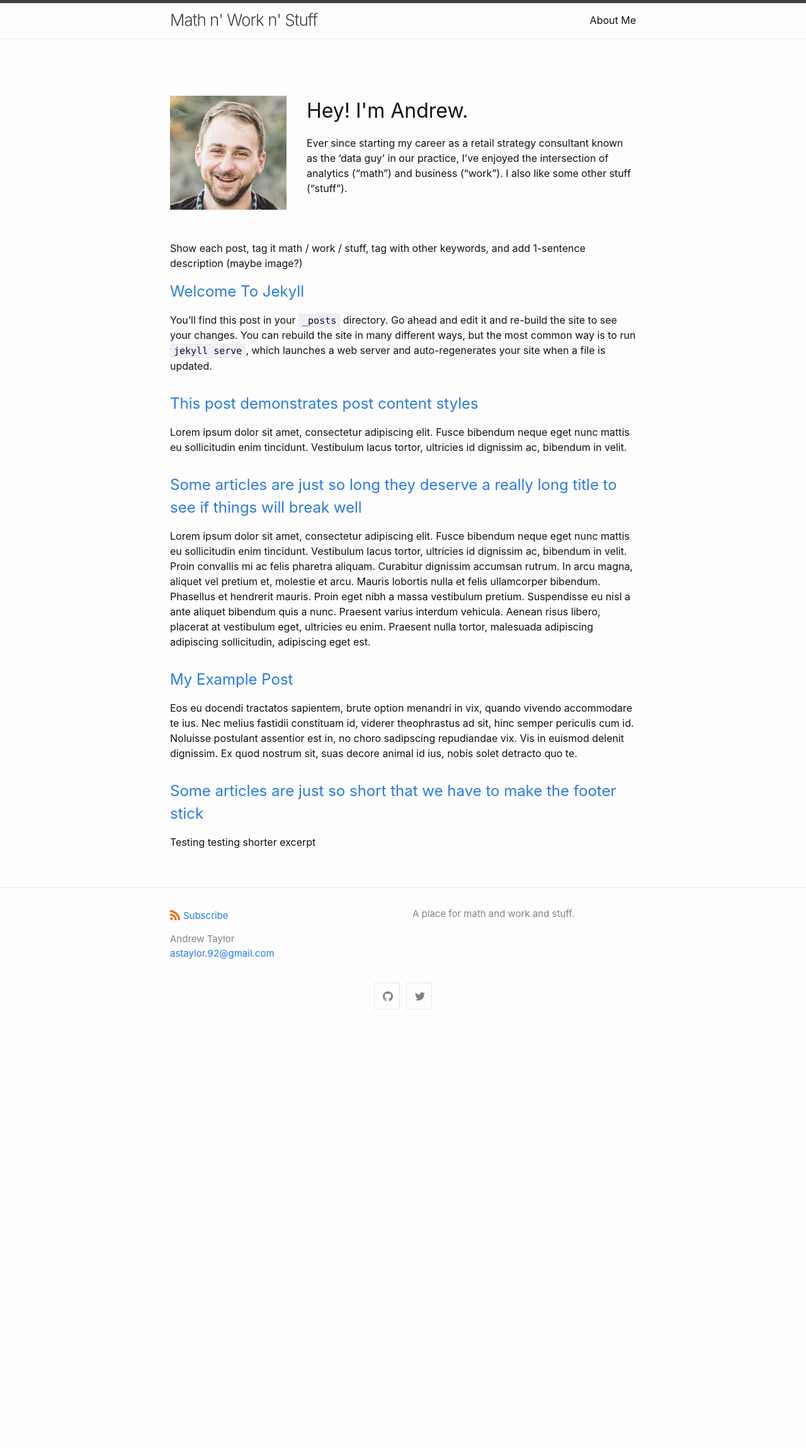
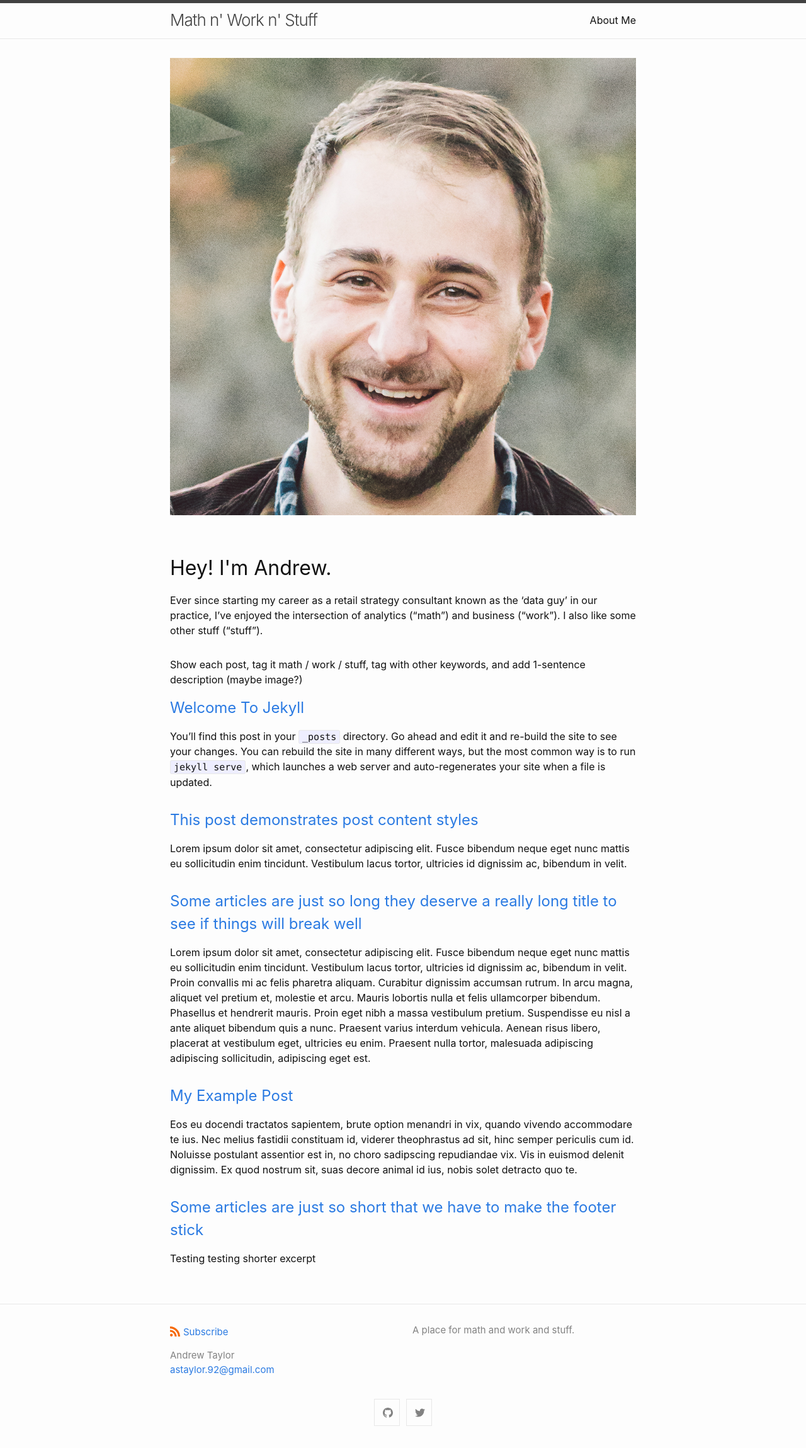
Before and after one commit to astaylor92/astaylor92.github.io, a Jekyll site: the page built from docs/index.markdown, in a window 1280 px wide. Shown: the whole page at 63% size. Built offline with Jekyll 4.4.1, drawn with Linux system fonts in a browser that asks for light colours; before the commit the page ends 1638 px from its top, so only the background shows below that.

Commit message:
Update headshot_module.html

```diff
--- a/docs/_includes/headshot_module.html
+++ b/docs/_includes/headshot_module.html
@@ -1,8 +1,8 @@
 <div style="clear: both;">
-  <div id="imgmodule"; style="float: left; width:25%; height: 200px; margin-right: 2em">
+  <div class="imgmodule"; style="width:25%; height: 200px; margin-right: 2em">
     <img src="{{ include.image_path }}">
   </div>
-  <div style="height:200px">
+  <div class="imgmodule"; style="height:200px">
     <h2>{{ include.title }}</h2>
     {{ include.description | markdownify }}
   </div>
```
